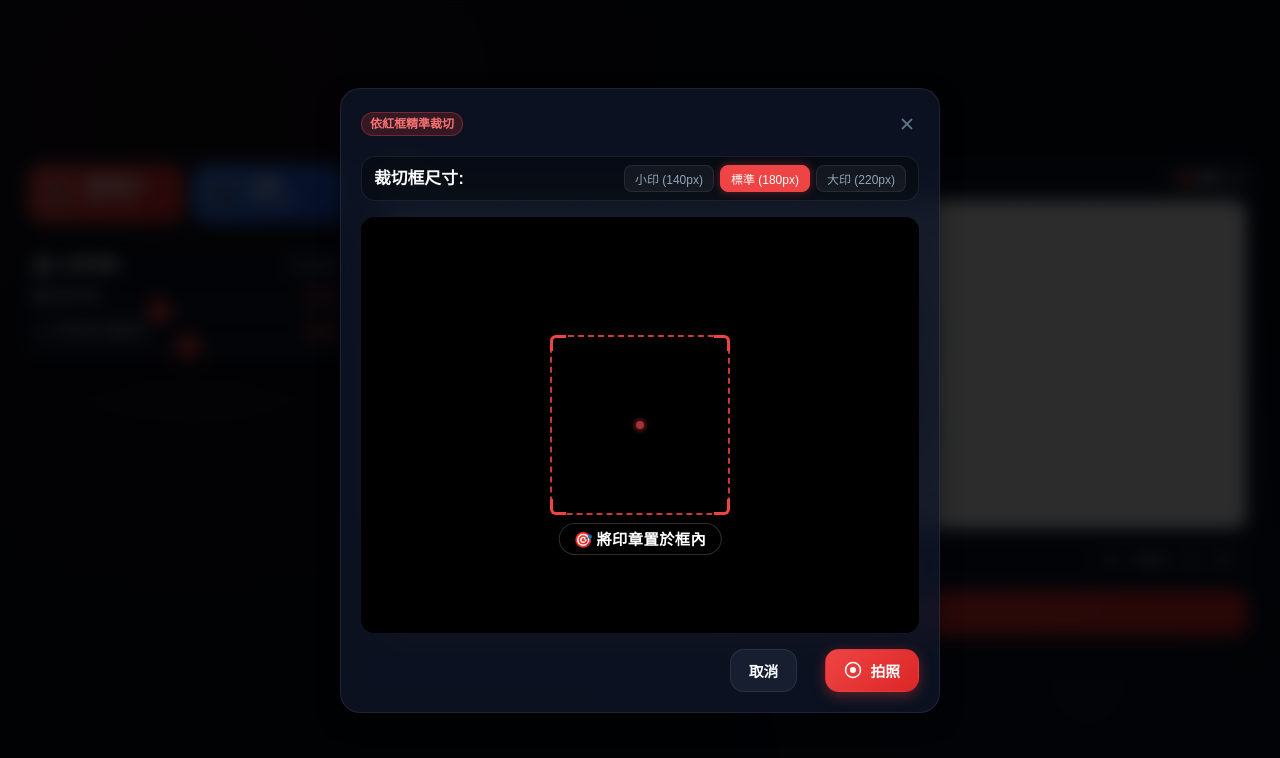
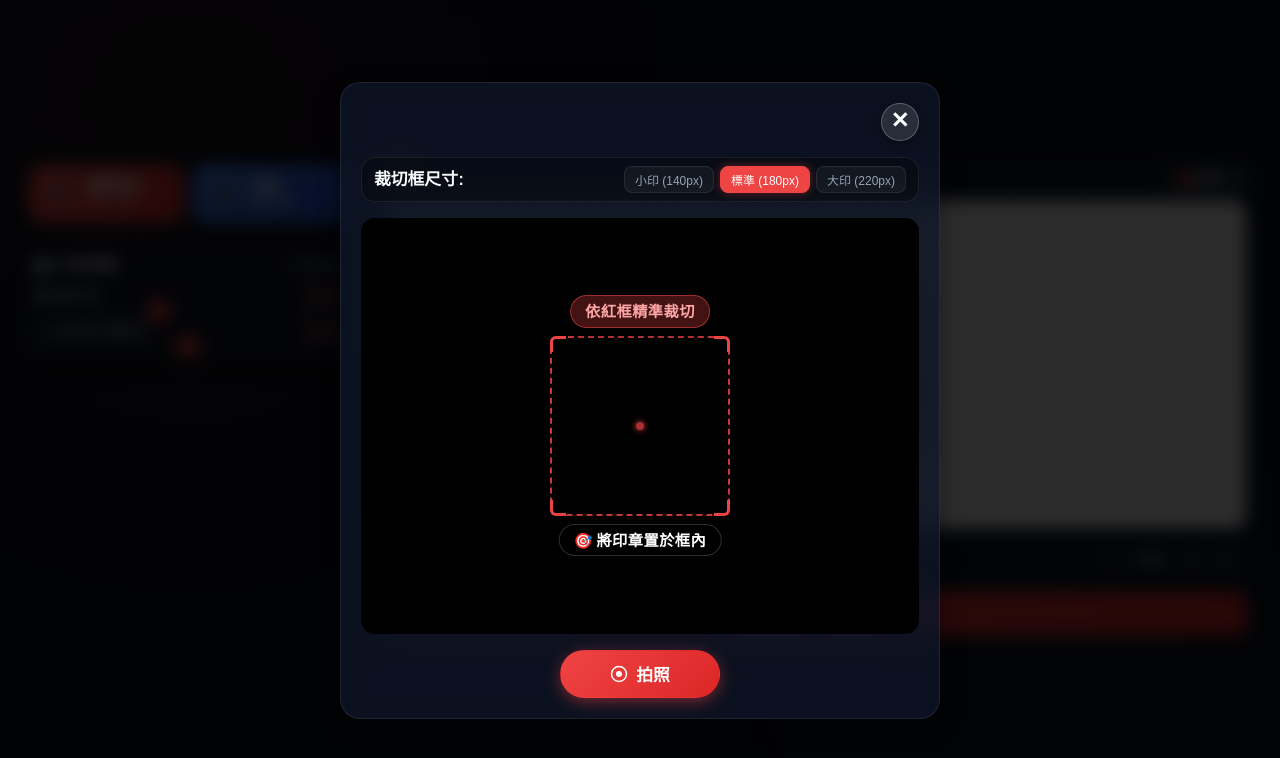
Before and after one commit to Hankuo/StampVue, a Vue app in the folder frontend/: page / in a window 1280 px wide. Both pictures are taken after a click on the button "開啟視訊鏡頭進行即時取景拍照". Shown: the top 758 px of the page. Built offline with nearby package versions, Linux system fonts and the light colour scheme; no server answers.

Commit message:
feat(camera): remove cancel button, enlarge close icon, and move guide tag above crop box

```diff
--- a/frontend/src/components/CameraCapture.vue
+++ b/frontend/src/components/CameraCapture.vue
@@ -64,10 +64,7 @@
         <div class="modal-backdrop" @click.stop="closeLiveCamera"></div>
         <div class="modal-card glass-panel">
           <div class="modal-header">
-            <div class="modal-title-row">
-              <span class="crop-guide-tip">依紅框精準裁切</span>
-            </div>
-            <button class="close-btn" type="button" @click.stop="closeLiveCamera">✕</button>
+            <button class="close-btn" type="button" title="關閉" @click.stop="closeLiveCamera">✕</button>
           </div>
 
           <!-- 裁切框尺寸快速調整 -->
@@ -109,6 +106,8 @@
               class="crosshair-guide"
               :style="{ width: `${cropSize}px`, height: `${cropSize}px` }"
             >
+              <!-- 移至取景框上方之引導提示 -->
+              <span class="crop-guide-tip">依紅框精準裁切</span>
               <div class="corner corner-tl"></div>
               <div class="corner corner-tr"></div>
               <div class="corner corner-bl"></div>
@@ -118,8 +117,7 @@
             </div>
           </div>
 
-          <div class="modal-actions">
-            <button class="btn btn-secondary" type="button" @click.stop="closeLiveCamera">取消</button>
+          <div class="modal-actions live-camera-actions">
             <button class="btn btn-primary btn-shutter" type="button" @click.stop.prevent="captureStreamFrame">
               <svg xmlns="http://www.w3.org/2000/svg" width="18" height="18" viewBox="0 0 24 24" fill="none" stroke="currentColor" stroke-width="2"><circle cx="12" cy="12" r="10"/><circle cx="12" cy="12" r="3" fill="currentColor"/></svg>
               拍照
@@ -866,26 +864,48 @@ onBeforeUnmount(() => {
 }
 
 .live-camera-modal .crop-guide-tip {
-  font-size: 0.75rem;
-  background: rgba(239, 68, 68, 0.18);
-  color: #f87171;
-  border: 1px solid rgba(239, 68, 68, 0.35);
-  padding: 2px 8px;
+  position: absolute;
+  bottom: calc(100% + 10px);
+  left: 50%;
+  transform: translateX(-50%);
+  font-size: 0.95rem;
+  background: rgba(239, 68, 68, 0.28);
+  color: #fca5a5;
+  border: 1px solid rgba(239, 68, 68, 0.55);
+  padding: 4px 14px;
   border-radius: var(--radius-full);
-  font-weight: 600;
+  font-weight: 700;
+  white-space: nowrap;
+  letter-spacing: 0.5px;
+  box-shadow: 0 4px 14px rgba(0, 0, 0, 0.55);
+  pointer-events: none;
 }
 
 .live-camera-modal .close-btn {
-  background: transparent;
-  border: none;
-  color: var(--text-muted);
-  font-size: 1.2rem;
+  width: 38px;
+  height: 38px;
+  border-radius: 50%;
+  background: rgba(255, 255, 255, 0.12);
+  border: 1px solid rgba(255, 255, 255, 0.25);
+  color: #ffffff;
+  font-size: 1.4rem;
+  font-weight: 800;
   cursor: pointer;
-  padding: 4px;
+  display: flex;
+  align-items: center;
+  justify-content: center;
+  transition: all var(--transition-fast);
+  margin-left: auto;
+  box-shadow: 0 2px 10px rgba(0, 0, 0, 0.35);
+  line-height: 1;
 }
 
 .live-camera-modal .close-btn:hover {
-  color: var(--text-primary);
+  background: rgba(239, 68, 68, 0.88);
+  border-color: #ef4444;
+  color: #ffffff;
+  transform: scale(1.1);
+  box-shadow: 0 4px 16px rgba(239, 68, 68, 0.5);
 }
 
 /* 裁切框尺寸調整工具列 */
@@ -1125,6 +1145,21 @@ onBeforeUnmount(() => {
   position: relative;
 }
 
+.live-camera-modal .live-camera-actions {
+  display: flex;
+  justify-content: center;
+  width: 100%;
+}
+
+.live-camera-modal .live-camera-actions .btn-shutter {
+  min-width: 160px;
+  padding: 11px 32px;
+  font-size: 1.05rem;
+  font-weight: 700;
+  border-radius: var(--radius-full);
+  box-shadow: 0 4px 16px rgba(239, 68, 68, 0.45);
+}
+
 .live-camera-modal .btn-shutter {
   cursor: pointer !important;
   pointer-events: auto !important;
```
Also changed, not shown: 1 other file (tests, documents, lock files or other folders).
